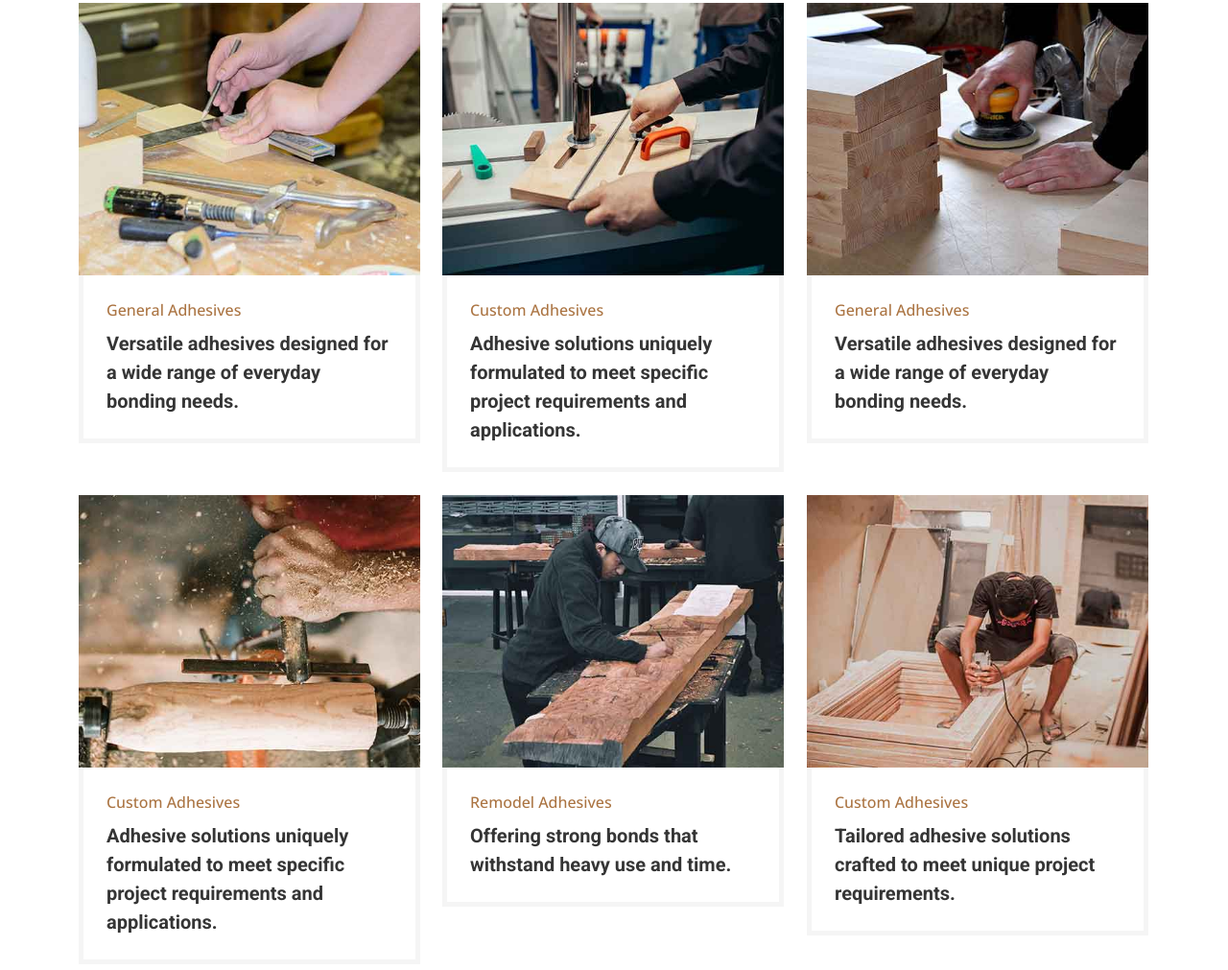
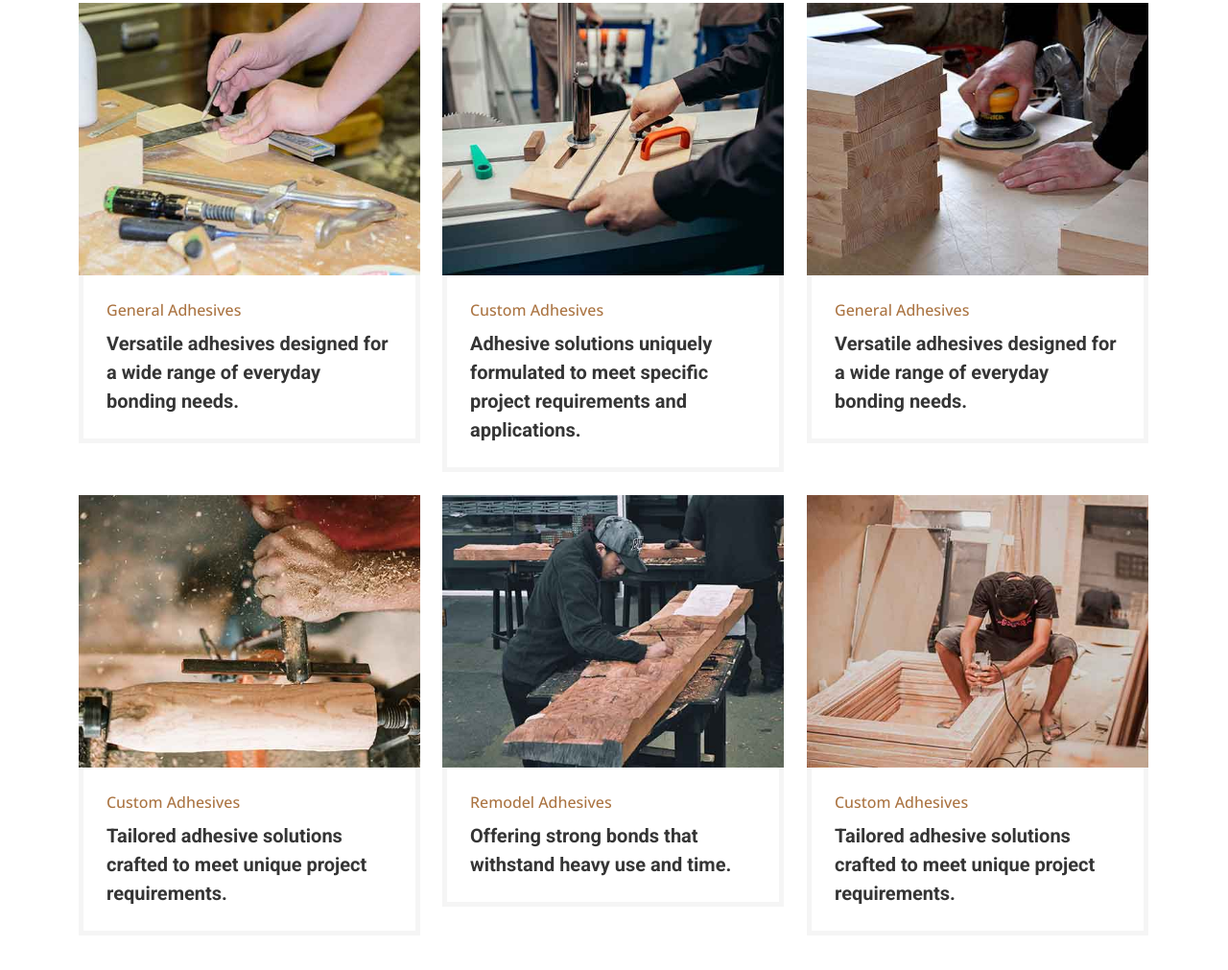
Before and after one commit to hitengarg4444/4mcol, a plain HTML site: page index.html in a window 1280 px wide. Shown: the part 3687-4698 px from the top of the page at 96% size. Drawn offline with nearby package versions, Linux system fonts and the light colour scheme.

Commit message:
Update index.html

```diff
--- a/index.html
+++ b/index.html
@@ -485,7 +485,7 @@
                         </div>
                         <div class="border border-5 border-light border-top-0 p-4">
                             <p class="text-primary fw-medium mb-2">Custom Adhesives</p>
-                            <h5 class="lh-base mb-0">Adhesive solutions uniquely formulated to meet specific project requirements and applications.</a>
+                            <h5 class="lh-base mb-0">Tailored adhesive solutions crafted to meet unique project requirements.</a>
                         </div>
                     </div>
                 </div>
```
